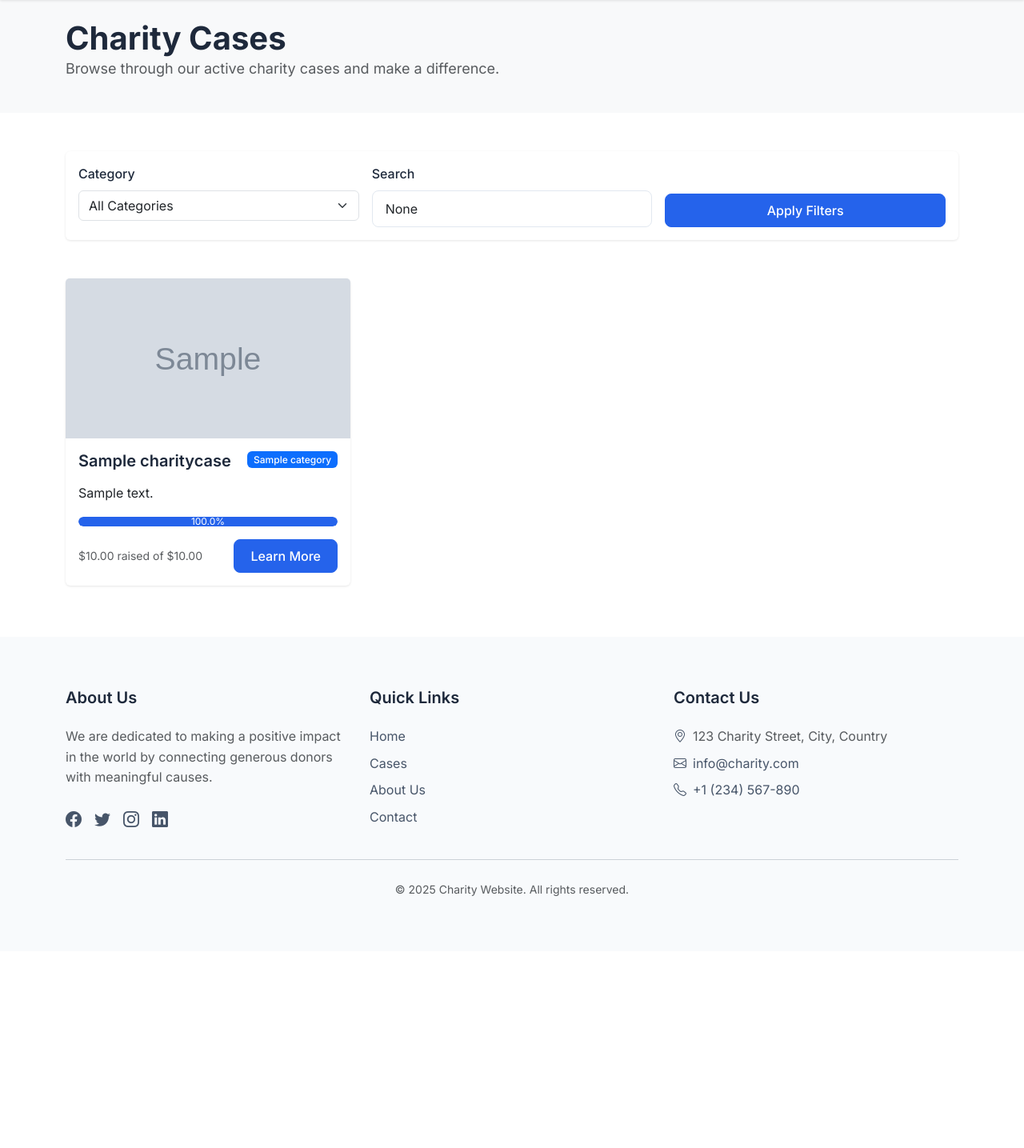
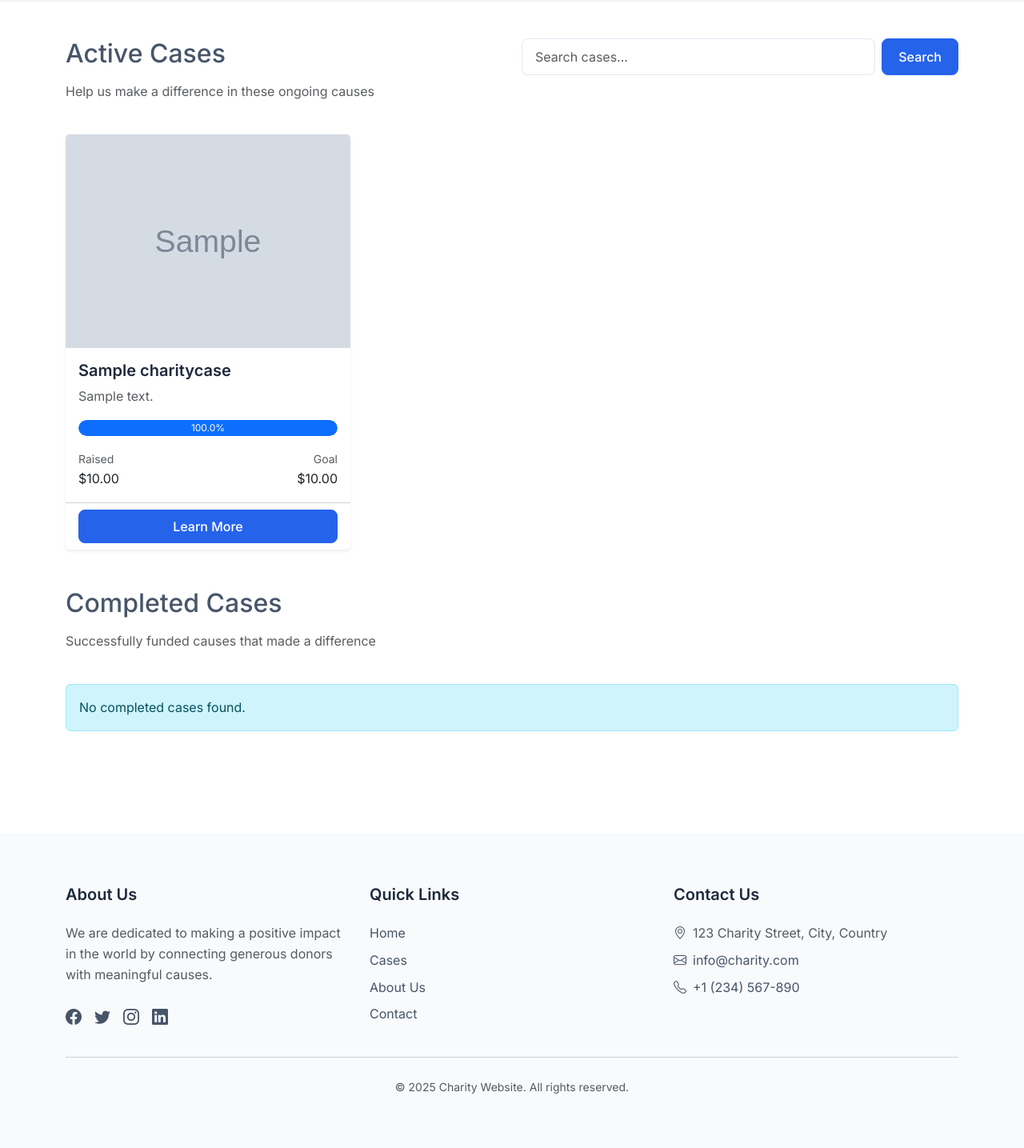
Before and after one commit to mahdyniz/CharityWebsitePython, a Django app: page /cases/ in a window 1280 px wide. Shown: the part 58-1493 px from the top of the page at 80% size. Before the commit the page ends 1178 px from the top, so only its background shows below. Run offline with Django 5.2, Linux system fonts and the light colour scheme; tables that the repository leaves empty hold one stand-in row (values such as "Sample post"); grey boxes marked "Sample" are stand-in pictures; some libraries are stand-ins or nearby versions.

Commit message:
v3: Added separate sections for active and completed cases with improved UI

```diff
--- a/charity/templates/charity/case_list.html
+++ b/charity/templates/charity/case_list.html
@@ -1,107 +1,188 @@
 {% extends 'charity/base.html' %}
+{% load static %}
 
 {% block title %}Charity Cases{% endblock %}
 
 {% block content %}
-<!-- Header Section -->
-<section class="bg-light py-4 mb-5">
-    <div class="container">
-        <h1 class="section-title mb-0">Charity Cases</h1>
-        <p class="lead text-muted">Browse through our active charity cases and make a difference.</p>
-    </div>
-</section>
-
-<!-- Filters Section -->
-<section class="container mb-5">
-    <div class="card">
-        <div class="card-body">
-            <form method="get" class="row g-3">
-                <div class="col-md-4">
-                    <label for="category" class="form-label">Category</label>
-                    <select name="category" id="category" class="form-select">
-                        <option value="">All Categories</option>
-                        {% for category in categories %}
-                        <option value="{{ category.id }}" {% if selected_category == category.id %}selected{% endif %}>
-                            {{ category.name }}
-                        </option>
-                        {% endfor %}
-                    </select>
-                </div>
-                <div class="col-md-4">
-                    <label for="search" class="form-label">Search</label>
-                    <input type="text" name="search" id="search" class="form-control" placeholder="Search cases..." value="{{ search_query }}">
-                </div>
-                <div class="col-md-4 d-flex align-items-end">
-                    <button type="submit" class="btn btn-primary w-100">Apply Filters</button>
-                </div>
+<div class="container py-5">
+    <div class="row mb-4">
+        <div class="col-md-6">
+            <h1 class="h2 mb-3">Active Cases</h1>
+            <p class="text-muted">Help us make a difference in these ongoing causes</p>
+        </div>
+        <div class="col-md-6">
+            <form method="get" class="d-flex">
+                <input type="text" name="search" class="form-control me-2" placeholder="Search cases..." value="{{ search_query }}">
+                <button type="submit" class="btn btn-primary">Search</button>
             </form>
         </div>
     </div>
-</section>
 
-<!-- Cases Grid -->
-<section class="container mb-5">
-    <div class="row g-4">
-        {% for case in cases %}
-        <div class="col-md-4">
-            <div class="card h-100">
+    {% if active_cases %}
+    <div class="row g-4 mb-5">
+        {% for case in active_cases %}
+        <div class="col-md-6 col-lg-4">
+            <div class="card h-100 shadow-sm">
                 {% if case.image %}
-                <img src="{{ case.image.url }}" class="card-img-top" alt="{{ case.title }}" style="height: 200px; object-fit: cover;">
+                <img src="{{ case.image.url }}" class="card-img-top" alt="{{ case.title }}">
+                {% else %}
+                <img src="{% static 'charity/images/default-case.jpg' %}" class="card-img-top" alt="Default case image">
                 {% endif %}
                 <div class="card-body">
-                    <div class="d-flex justify-content-between align-items-start mb-3">
-                        <h5 class="card-title mb-0">{{ case.title }}</h5>
-                        <span class="badge bg-primary">{{ case.category.name }}</span>
-                    </div>
-                    <p class="card-text">{{ case.description|truncatewords:30 }}</p>
-                    <div class="progress mb-3">
-                        <div class="progress-bar" role="progressbar" style="width: {{ case.progress_percentage }}%">
-                            {{ case.progress_percentage|floatformat:1 }}%
+                    <h5 class="card-title">{{ case.title }}</h5>
+                    <p class="card-text text-muted">{{ case.description|truncatewords:30 }}</p>
+
+                    <div class="progress mb-3" style="height: 20px;">
+                        {% widthratio case.current_amount case.target_amount 100 as percentage %}
+                        <div class="progress-bar bg-primary" role="progressbar"
+                             style="width: {{ percentage|floatformat:1 }}%;"
+                             aria-valuenow="{{ percentage|floatformat:1 }}"
+                             aria-valuemin="0"
+                             aria-valuemax="100">
+                            {{ percentage|floatformat:1 }}%
                         </div>
                     </div>
+
                     <div class="d-flex justify-content-between align-items-center">
-                        <small class="text-muted">
-                            ${{ case.current_amount }} raised of ${{ case.target_amount }}
-                        </small>
-                        <a href="{% url 'charity:case_detail' case.pk %}" class="btn btn-primary">Learn More</a>
+                        <div>
+                            <small class="text-muted">Raised</small>
+                            <div>${{ case.current_amount|floatformat:2 }}</div>
+                        </div>
+                        <div class="text-end">
+                            <small class="text-muted">Goal</small>
+                            <div>${{ case.target_amount|floatformat:2 }}</div>
+                        </div>
                     </div>
                 </div>
-            </div>
-        </div>
-        {% empty %}
-        <div class="col-12">
-            <div class="alert alert-info">
-                No cases found matching your criteria.
+                <div class="card-footer bg-transparent">
+                    <a href="{% url 'charity:case_detail' case.pk %}" class="btn btn-primary w-100">Learn More</a>
+                </div>
             </div>
         </div>
         {% endfor %}
     </div>
-</section>
 
-<!-- Pagination -->
-{% if cases.has_other_pages %}
-<section class="container mb-5">
-    <nav aria-label="Page navigation">
+    {% if active_cases.has_other_pages %}
+    <nav aria-label="Page navigation" class="mb-5">
         <ul class="pagination justify-content-center">
-            {% if cases.has_previous %}
+            {% if active_cases.has_previous %}
             <li class="page-item">
-                <a class="page-link" href="?page={{ cases.previous_page_number }}{% if selected_category %}&category={{ selected_category }}{% endif %}{% if search_query %}&search={{ search_query }}{% endif %}">Previous</a>
+                <a class="page-link" href="?page={{ active_cases.previous_page_number }}{% if search_query %}&search={{ search_query }}{% endif %}">Previous</a>
             </li>
             {% endif %}
 
-            {% for num in cases.paginator.page_range %}
-            <li class="page-item {% if cases.number == num %}active{% endif %}">
-                <a class="page-link" href="?page={{ num }}{% if selected_category %}&category={{ selected_category }}{% endif %}{% if search_query %}&search={{ search_query }}{% endif %}">{{ num }}</a>
-            </li>
+            {% for num in active_cases.paginator.page_range %}
+                {% if active_cases.number == num %}
+                <li class="page-item active">
+                    <span class="page-link">{{ num }}</span>
+                </li>
+                {% else %}
+                <li class="page-item">
+                    <a class="page-link" href="?page={{ num }}{% if search_query %}&search={{ search_query }}{% endif %}">{{ num }}</a>
+                </li>
+                {% endif %}
             {% endfor %}
 
-            {% if cases.has_next %}
+            {% if active_cases.has_next %}
             <li class="page-item">
-                <a class="page-link" href="?page={{ cases.next_page_number }}{% if selected_category %}&category={{ selected_category }}{% endif %}{% if search_query %}&search={{ search_query }}{% endif %}">Next</a>
+                <a class="page-link" href="?page={{ active_cases.next_page_number }}{% if search_query %}&search={{ search_query }}{% endif %}">Next</a>
             </li>
             {% endif %}
         </ul>
     </nav>
-</section>
-{% endif %}
+    {% endif %}
+    {% else %}
+    <div class="alert alert-info">
+        No active cases found. {% if search_query %}Try a different search term.{% endif %}
+    </div>
+    {% endif %}
+
+    <div class="row mb-4 mt-5">
+        <div class="col-md-6">
+            <h1 class="h2 mb-3">Completed Cases</h1>
+            <p class="text-muted">Successfully funded causes that made a difference</p>
+        </div>
+    </div>
+
+    {% if completed_cases %}
+    <div class="row g-4">
+        {% for case in completed_cases %}
+        <div class="col-md-6 col-lg-4">
+            <div class="card h-100 shadow-sm">
+                {% if case.image %}
+                <img src="{{ case.image.url }}" class="card-img-top" alt="{{ case.title }}">
+                {% else %}
+                <img src="{% static 'charity/images/default-case.jpg' %}" class="card-img-top" alt="Default case image">
+                {% endif %}
+                <div class="card-body">
+                    <div class="position-absolute top-0 end-0 m-3">
+                        <span class="badge bg-success">Completed</span>
+                    </div>
+                    <h5 class="card-title">{{ case.title }}</h5>
+                    <p class="card-text text-muted">{{ case.description|truncatewords:30 }}</p>
+
+                    <div class="progress mb-3" style="height: 20px;">
+                        <div class="progress-bar bg-success" role="progressbar"
+                             style="width: 100%;"
+                             aria-valuenow="100"
+                             aria-valuemin="0"
+                             aria-valuemax="100">
+                            100%
+                        </div>
+                    </div>
+
+                    <div class="d-flex justify-content-between align-items-center">
+                        <div>
+                            <small class="text-muted">Raised</small>
+                            <div>${{ case.current_amount|floatformat:2 }}</div>
+                        </div>
+                        <div class="text-end">
+                            <small class="text-muted">Goal</small>
+                            <div>${{ case.target_amount|floatformat:2 }}</div>
+                        </div>
+                    </div>
+                </div>
+                <div class="card-footer bg-transparent">
+                    <a href="{% url 'charity:case_detail' case.pk %}" class="btn btn-outline-primary w-100">View Details</a>
+                </div>
+            </div>
+        </div>
+        {% endfor %}
+    </div>
+
+    {% if completed_cases.has_other_pages %}
+    <nav aria-label="Page navigation" class="mt-4">
+        <ul class="pagination justify-content-center">
+            {% if completed_cases.has_previous %}
+            <li class="page-item">
+                <a class="page-link" href="?completed_page={{ completed_cases.previous_page_number }}{% if search_query %}&search={{ search_query }}{% endif %}">Previous</a>
+            </li>
+            {% endif %}
+
+            {% for num in completed_cases.paginator.page_range %}
+                {% if completed_cases.number == num %}
+                <li class="page-item active">
+                    <span class="page-link">{{ num }}</span>
+                </li>
+                {% else %}
+                <li class="page-item">
+                    <a class="page-link" href="?completed_page={{ num }}{% if search_query %}&search={{ search_query }}{% endif %}">{{ num }}</a>
+                </li>
+                {% endif %}
+            {% endfor %}
+
+            {% if completed_cases.has_next %}
+            <li class="page-item">
+                <a class="page-link" href="?completed_page={{ completed_cases.next_page_number }}{% if search_query %}&search={{ search_query }}{% endif %}">Next</a>
+            </li>
+            {% endif %}
+        </ul>
+    </nav>
+    {% endif %}
+    {% else %}
+    <div class="alert alert-info">
+        No completed cases found. {% if search_query %}Try a different search term.{% endif %}
+    </div>
+    {% endif %}
+</div>
 {% endblock %}
--- a/charity/views.py
+++ b/charity/views.py
@@ -1,9 +1,10 @@
 from django.shortcuts import render, get_object_or_404, redirect
 from django.contrib import messages
-from django.core.paginator import Paginator
+from django.core.paginator import Paginator, PageNotAnInteger, EmptyPage
 from decimal import Decimal
 from .models import Category, CharityCase, Donation
 from .forms import DonationForm
+from django.db.models import Q
 
 def home(request):
     categories = Category.objects.all()
@@ -14,28 +15,45 @@
     })
 
 def case_list(request):
-    category_id = request.GET.get('category')
-    search_query = request.GET.get('search')
+    search_query = request.GET.get('search', '')
+    page = request.GET.get('page', 1)
+    completed_page = request.GET.get('completed_page', 1)
 
-    cases = CharityCase.objects.filter(is_active=True)
+    # Base queryset for active cases
+    active_cases = CharityCase.objects.filter(is_active=True).order_by('-created_at')
 
-    if category_id:
-        cases = cases.filter(category_id=category_id)
+    # Base queryset for completed cases
+    completed_cases = CharityCase.objects.filter(is_active=False).order_by('-created_at')
 
+    # Apply search if provided
     if search_query:
-        cases = cases.filter(title__icontains=search_query) | cases.filter(description__icontains=search_query)
+        active_cases = active_cases.filter(
+            Q(title__icontains=search_query) |
+            Q(description__icontains=search_query)
+        )
+        completed_cases = completed_cases.filter(
+            Q(title__icontains=search_query) |
+            Q(description__icontains=search_query)
+        )
 
-    paginator = Paginator(cases, 9)  # Show 9 cases per page
-    page_number = request.GET.get('page')
-    cases = paginator.get_page(page_number)
+    # Paginate active cases
+    active_paginator = Paginator(active_cases, 6)
+    try:
+        active_cases = active_paginator.page(page)
+    except (PageNotAnInteger, EmptyPage):
+        active_cases = active_paginator.page(1)
 
-    categories = Category.objects.all()
+    # Paginate completed cases
+    completed_paginator = Paginator(completed_cases, 6)
+    try:
+        completed_cases = completed_paginator.page(completed_page)
+    except (PageNotAnInteger, EmptyPage):
+        completed_cases = completed_paginator.page(1)
 
     return render(request, 'charity/case_list.html', {
-        'cases': cases,
-        'categories': categories,
-        'selected_category': category_id,
-        'search_query': search_query,
+        'active_cases': active_cases,
+        'completed_cases': completed_cases,
+        'search_query': search_query
     })
 
 def case_detail(request, pk):
```
